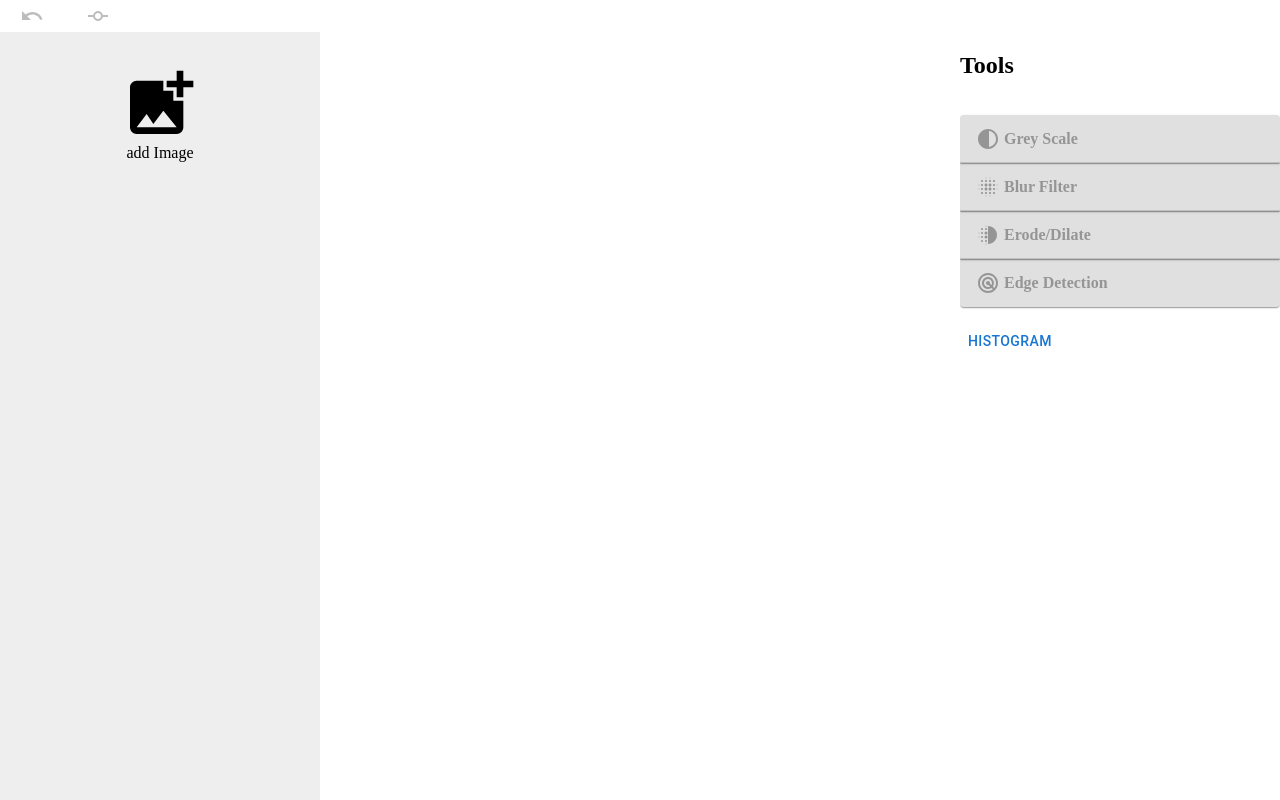
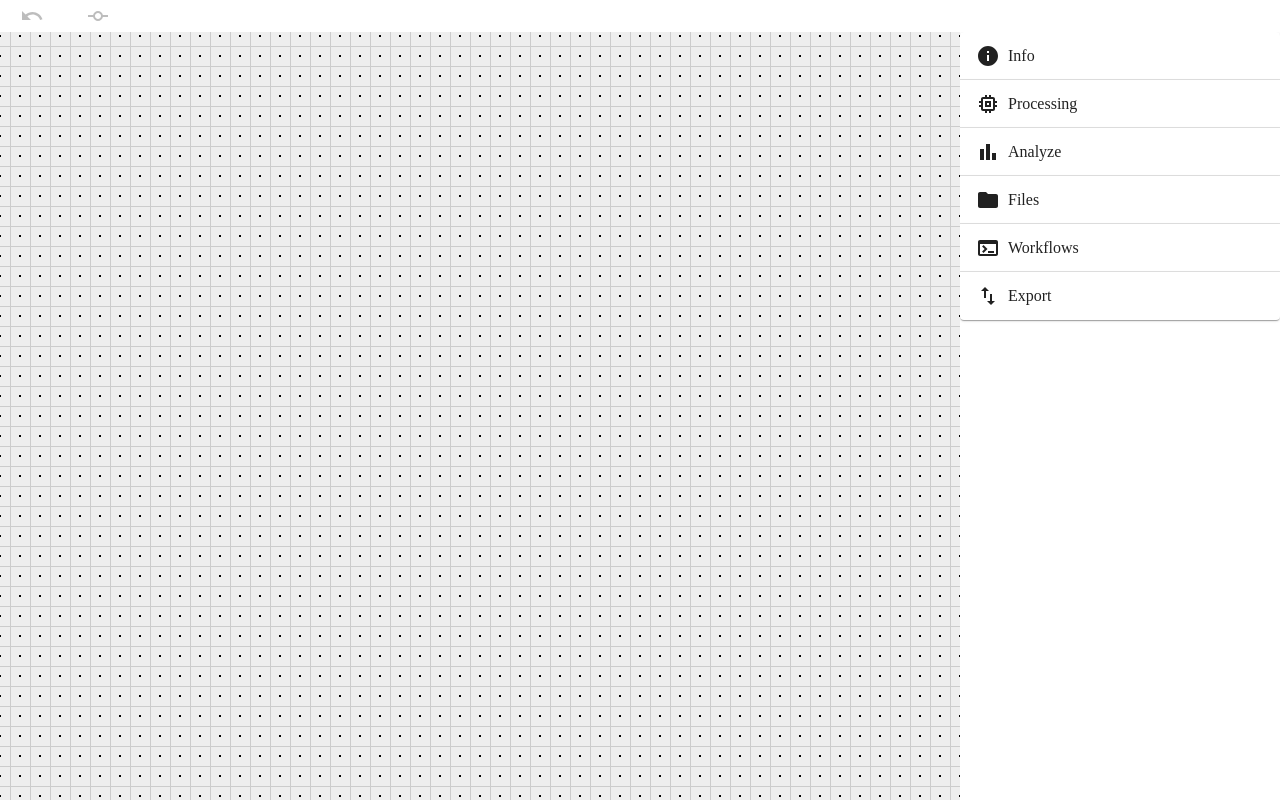
Before and after one commit to nikhedonia/ImageProcessing, a Next.js app: page / in a window 1280 px wide. Built offline with nearby package versions, Linux system fonts and the light colour scheme.

Commit message:
refactor...

```diff
--- a/components/Histogram.tsx
+++ b/components/Histogram.tsx
@@ -8,30 +8,33 @@ const fill = [
 ]
 
 export function Histogram({image}: {image:Image}) {
-  const [histogram, setHistogram] = useState< Record<string, number> >([]);
+  const [histogram, setHistogram] = useState< Record<string, number> >({});
+  const size = image?.width * image?.height;
   return (
     <div>
         <Button onClick={()=>{
           //setHistogram(image.getHistograms());
 
           const hist = {} as Record<string, number>;
+
           for (const [r,g,b,a] of image.getPixelsArray()) {
             const greyScale = image.components == 1
             const name = (greyScale) ? `rgb(${r},${r},${r})` : `rgba(${r||0},${g||0},${b||0},${a||1})`;
             hist[name] = hist[name] || 0
-            hist[name] += 1;
+            hist[name] += 1.0;
           }
-
           setHistogram(hist);
-          console.log(hist);
         }}> Histogram</Button>
 
       <div style={{ overflowY:'scroll', height: '200px'}}>
-        {Object.entries(histogram).sort( (a,b) => b[1] - a[1]).map( ([k,v]) => (
+        {Object
+          .entries(histogram)
+          .filter(([k,v]) => v > size * 0.001 )
+          .sort( (a,b) => b[1] - a[1]).map( ([k,v]) => (
           <div key={k} style={{display:'flex'}}>
             <span style={{background:k, width:'1em', height:'1em', display:'block'}} />
             <span>{k} = </span>
-            <span> {v} </span>
+            <span> {(v/size*100).toFixed(3)}% ({v}) </span>
           </div>
         ))}
       </div>
--- /dev/null
+++ b/components/Menu/index.tsx
@@ -0,0 +1,139 @@
+import { Accordion, AccordionDetails, AccordionSummary, Box, Breadcrumbs, Button, ButtonProps } from '@mui/material';
+
+import InfoIcon from '@mui/icons-material/Info';
+import FolderIcon from '@mui/icons-material/Folder';
+import MemoryIcon from '@mui/icons-material/Memory';
+import BarChartIcon from '@mui/icons-material/BarChart';
+import TerminalIcon from '@mui/icons-material/Terminal';
+import ImportExportIcon from '@mui/icons-material/ImportExport';
+import { ToolBox } from '../processors/ToolBox';
+import { ImageEntry } from '@/types';
+
+import AddPhotoAlternateIcon from '@mui/icons-material/AddPhotoAlternate';
+import { MouseEventHandler } from 'react';
+import { Histogram } from '../Histogram';
+
+export type MenuProps = {
+  selected: number
+  setSelected: (x:number)=>void
+  images: ImageEntry[]
+  update: (op:string, data: any)=>void,
+  onAddFiles: MouseEventHandler<HTMLElement> | undefined
+}
+
+export function Menu ({selected, setSelected, images, onAddFiles, update}:MenuProps) {
+  const workingImage = images[selected]?.image;
+  return (
+    <>
+      <Accordion TransitionProps={{ unmountOnExit: true }}>
+      <AccordionSummary>
+        <Box style={{display:'flex', alignItems:'center', gap:'0.5em'}}>
+          <InfoIcon /> Info
+        </Box>
+      </AccordionSummary>
+      <AccordionDetails>
+        <pre>
+          <code>{
+            JSON.stringify({
+              name: images[selected]?.name,
+              meta: workingImage?.meta,
+              width: workingImage?.width,
+              height: workingImage?.height,
+              size: workingImage?.size,
+              bitDepth: workingImage?.bitDepth,
+              maxValue: workingImage?.maxValue,
+              channels: workingImage?.channels,
+              colorModel: workingImage?.colorModel,
+            }, null, 2)
+          }</code>
+        </pre>
+
+      </AccordionDetails>
+    </Accordion>
+
+    <Accordion>
+      <AccordionSummary>
+        <Box style={{display:'flex', alignItems:'center', gap:'0.5em'}}>
+          <MemoryIcon /> Processing
+        </Box>
+      </AccordionSummary>
+      <AccordionDetails>
+        <ToolBox key={selected} image={workingImage} onUpdate={(operation, data) => {
+          update(operation, data);
+        }} />
+      </AccordionDetails>
+    </Accordion>
+
+    <Accordion>
+      <AccordionSummary>
+        <Box style={{display:'flex', alignItems:'center', gap:'0.5em'}}>
+          <BarChartIcon/> Analyze
+        </Box>
+      </AccordionSummary>
+      <AccordionDetails>
+        <Histogram key={selected} image={workingImage} />
+      </AccordionDetails>
+    </Accordion>
+
+    <Accordion>
+      <AccordionSummary>
+        <Box style={{display:'flex', alignItems:'center', gap:'0.5em'}}>
+          <FolderIcon/> Files
+        </Box>
+      </AccordionSummary>
+      <AccordionDetails>
+
+
+        <div>
+            {images.map( (x, i)=>
+              <div key={x.name+i} style={{
+                display:'flex',
+                flexDirection:'column',
+                padding:'0.5em',
+                margin: '0.5em',
+                border:`solid 1px ${i == selected ? 'red' : 'black'}`,
+                justifyContent:'center',
+                alignItems:'center'
+              }}>
+                <img
+                  style={{width:x.type == 'fs' ? '100%' : '90%' }}
+                  key={x.name}
+                  src={x.thumbnail.toDataURL()} onClick={()=>{ setSelected(i); } } />
+                <span>{x.name}</span>
+              </div>
+            )}
+          </div>
+
+          <div style={{marginTop:'2em' }} onClick={onAddFiles}>
+            <div style={{display:'flex', flexDirection:'column', alignItems: 'center', justifyContent: 'center'}}>
+              <AddPhotoAlternateIcon style={{width:'5rem', height:'5rem'}}/>
+              <span>add Image</span>
+            </div>
+          </div>
+
+      </AccordionDetails>
+    </Accordion>
+
+    <Accordion>
+      <AccordionSummary>
+        <Box style={{display:'flex', alignItems:'center', gap:'0.5em'}}>
+          <TerminalIcon/> Workflows
+        </Box>
+      </AccordionSummary>
+      <AccordionDetails>
+      </AccordionDetails>
+    </Accordion>
+
+
+    <Accordion>
+      <AccordionSummary>
+        <Box style={{display:'flex', alignItems:'center', gap:'0.5em'}}>
+          <ImportExportIcon/> Export
+        </Box>
+      </AccordionSummary>
+      <AccordionDetails>
+      </AccordionDetails>
+    </Accordion>
+    </>
+  )
+}
--- /dev/null
+++ b/components/WorkSpace.tsx
@@ -0,0 +1,101 @@
+import Image from "image-js";
+import { useEffect, useRef, useState } from "react";
+
+type WorkSpaceProps = {
+  image: Image
+}
+
+export function WorkSpace ({image}: WorkSpaceProps) {
+  const canvasRef = useRef(null);
+  const [dataUrl, setDataUrl] = useState<string|null>(null);
+
+  const [scale, setScale] = useState(1);
+  const [[x,y], setImageXY] = useState([0,0]);
+
+  useEffect(()=>{
+    if (image) {
+      image.toBlob().then(blob => {
+        setDataUrl(window.URL.createObjectURL(blob));
+      });
+    }
+
+    return ()=>{
+      dataUrl && window.URL.revokeObjectURL(dataUrl);
+    }
+  },[image]);
+
+  const [dragStart, setDragStart] = useState<null|[number,number,number,number]>(null);
+
+  return (
+    <div
+    ref={canvasRef}
+    draggable={false}
+    style={{
+        gridArea:'c',
+        userSelect:'none',
+        display: 'flex',
+        padding: '1em',
+        background:'#eee',
+        overflow:'hidden',
+        position: 'relative',
+    }}
+
+    onMouseDown={e => {
+        if(!canvasRef.current) return;
+        const dx = e.clientX
+        const dy = e.clientY
+        setDragStart([dx, dy, x,y]);
+    }}
+
+    onMouseMove={e => {
+        if (!dragStart || !canvasRef.current) return
+
+        const dx = e.clientX - dragStart[0]
+        const dy = e.clientY - dragStart[1]
+
+        setImageXY([dx+dragStart[2], dy+dragStart[3]]);
+
+    }}
+
+    onMouseUp={() => setDragStart(null)}
+    onMouseLeave={() => setDragStart(null)}
+    onClick={() => setDragStart(null)}
+    onBlur={() => setDragStart(null)}
+
+    onWheel={e => {
+      setScale( scale + e.deltaY / 1000.0 )
+    }}
+    >
+        <div style={{
+          display:'block',
+          position:'absolute',
+          top: "-1000px",
+          left: "-1000px",
+          paddingLeft:'1000px',
+          paddingTop:'1000px',
+          right: "-1000px",
+          bottom: "-1000px",
+          backgroundPosition: `center center`,
+          backgroundSize: `20px 20px`,
+          transform: `translate(${x}px, ${y}px) scale(${scale})`,
+          backgroundImage:`
+              radial-gradient(circle, #000000 1px, rgba(0, 0, 0, 0) 1px),
+              linear-gradient(to right, #ccc 1px, transparent 1px),
+              linear-gradient(to bottom, #ccc 1px, transparent 1px)
+          `
+          }}>
+        {dataUrl && (
+          <img
+            draggable={false}
+            style={{
+              userSelect: 'none',
+              objectFit: 'contain'
+             }}
+            src={dataUrl} />
+        )}
+
+
+        </div>
+    </div>
+  )
+}
--- a/next.config.js
+++ b/next.config.js
@@ -1,5 +1,6 @@
 /** @type {import('next').NextConfig} */
 const nextConfig = {
+  output:'export',
   reactStrictMode: true,
   basePath:'/ImageProcessing',
   assetPrefix: '/ImageProcessing'
--- a/package.json
+++ b/package.json
@@ -18,6 +18,7 @@
     "@types/node": "20.5.1",
     "@types/react": "18.2.20",
     "@types/react-dom": "18.2.7",
+    "dedent": "^1.5.1",
     "eslint": "8.47.0",
     "eslint-config-next": "13.4.18",
     "image-js": "^0.35.4",
--- a/pages/index.tsx
+++ b/pages/index.tsx
@@ -2,46 +2,60 @@ import { useCallback, useMemo, useRef, useState} from 'react';
 import { useDropzone } from 'react-dropzone';
 
 import { Image } from 'image-js';
-import { Breadcrumbs, Button, ButtonProps } from '@mui/material';
+import { Box, Breadcrumbs, Button, ButtonProps } from '@mui/material';
 
-import AddPhotoAlternateIcon from '@mui/icons-material/AddPhotoAlternate';
+
 import UndoIcon from '@mui/icons-material/Undo';
 import CommitIcon from '@mui/icons-material/Commit';
-import { ToolBox } from '@/components/processors/ToolBox';
-import { Histogram } from '@/components/Histogram';
-
-type Operation = {
-  id: number;
-  operation: string;
-  data: any;
-}
-
-type ImageEntry = {
-  type: String,
-  name: string,
-  chain: Operation[],
-  image: Image,
-  thumbnail: Image,
-  next?: {
-    image: Image
-  } & Operation
-}
+import { ImageEntry, Operation } from '@/types';
+import {Menu} from '@/components/Menu'
+import { WorkSpace } from '@/components/WorkSpace';
 
 function Crumb({operation, data, ...props}: Partial<Operation> & ButtonProps) {
   if(!operation) return null;
   return <Button {...props}>{operation}({JSON.stringify(data||{})})</Button>;
 }
 
+// const worker = (() => {
+//   if (typeof(window) !== 'undefined') {
+//     let id = 0;
+//     const worker = new Worker(new URL('../worker.ts', import.meta.url));
+
+//     const jobs = {} as Record<number, (val: unknown)=>void>;
+
+//     worker.addEventListener("message", (result: MessageEvent<{id: number}>) => {
+//       jobs[result.data.id]?.(result.data);
+//     })
+
+//     return async (image: Image, operation: string, options: unknown) => {
+
+//       const blob = image.toBlob();
+
+//       worker.postMessage({
+//         id,
+//         imageBlob: blob,
+//         operation,
+//         options
+//       });
+
+//       const p = new Promise(done => {jobs[id] = x => {done(x); delete jobs[id]}});
+
+//       ++id;
+
+//       return p;
+//     }
+
+//   } else {
+//     return async (image: Image, operation: string, options: unknown) => {
+//       // @ts-ignore
+//       return image[operation](options);
+//     }
+//   }
+// })();
+
 function ImageProcessor() {
   const [selected, setSelected] = useState(0);
   const [images, setImages] = useState<ImageEntry[]>([]);
-
-  const [scale, setScale] = useState(1);
-  const [[x,y], setImageXY] = useState([0,0]);
-
-
-  const canvasRef = useRef<HTMLDivElement|null>(null);
-  const [dragStart, setDragStart] = useState<null|[number,number,number,number]>(null);
 
 
   const onDrop = useCallback( async (files: File[]) => {
@@ -96,20 +110,22 @@ function ImageProcessor() {
   }, [selected]);
 
   const workingImage = images[selected]?.next?.image || images[selected]?.image;
-  const dataUrl = useMemo(()=>{
-    return workingImage?.toDataURL()
-  }, [workingImage, images[selected]?.next])
+
+  const {onClick: onAddFiles, ...dropProps} = getRootProps();
 
   return (
-    <div style={{
+    <div
+      {...dropProps}
+      style={{
       display: 'grid',
       height:'100vh',
       grid: `
-        [r1-start]  "n    n   n"    2em [r1-end]
-        [r2-start]  "l    c   r"    1fr [r1-end]
-                 /  20em 1fr 20em
+        [r1-start]  " n   n"    2em [r1-end]
+        [r2-start]  " c   r"    1fr [r1-end]
+                 /   1fr 20em
       `
     }}>
+       <input {...getInputProps()} />
 
       <div className='topBar' style={{gridArea:'n', display: 'flex', height: '2rem', gap:'0.1em', alignItems: 'center'}}>
         <Button disabled={!images[selected]?.next}
@@ -171,102 +187,12 @@ function ImageProcessor() {
         </Breadcrumbs>
       </div>
 
-        <div style={{gridArea: 'l', background:'#eee', overflowY: 'scroll'}}>
-          <input {...getInputProps()} />
 
-          <div style={{ width: '15em'}}>
-            {images.map( (x, i)=>
-              <div key={x.name+i} style={{
-                display:'flex',
-                flexDirection:'column',
-                padding:'0.5em',
-                margin: '0.5em',
-                border:`solid 1px ${i == selected ? 'red' : 'black'}`,
-                justifyContent:'center',
-                alignItems:'center'
-              }}>
-                <img
-                  style={{width:x.type == 'fs' ? '100%' : '90%' }}
-                  key={x.name}
-                  src={x.thumbnail.toDataURL()} onClick={()=>{ setSelected(i); } } />
-                <span>{x.name}</span>
-              </div>
-            )}
-          </div>
-
-          <div {...getRootProps()} style={{marginTop:'2em' }}>
-            <div style={{display:'flex', flexDirection:'column', alignItems: 'center', justifyContent: 'center'}}>
-              <AddPhotoAlternateIcon style={{width:'5rem', height:'5rem'}}/>
-              <span>add Image</span>
-            </div>
-          </div>
-
-        </div>
-
-        {workingImage &&
-          <div
-          ref={canvasRef}
-          draggable={false}
-          style={{
-            gridArea:'c',
-            userSelect:'none',
-            display: 'flex',
-            padding: '1em',
-            background:'#ccc',
-            overflow:'hidden',
-            position: 'relative'
-          }}
-
-          onMouseDown={e => {
-            if(!canvasRef.current) return;
-            const dx = e.clientX
-            const dy = e.clientY
-            setDragStart([dx, dy, x,y]);
-          }}
-
-          onMouseMove={e => {
-            if (!dragStart || !canvasRef.current) return
-
-            const dx = e.clientX - dragStart[0]
-            const dy = e.clientY - dragStart[1]
-
-            setImageXY([dx+dragStart[2], dy+dragStart[3]]);
-
-          }}
-
-          onMouseUp={()=> setDragStart(null)}
-          onMouseLeave={()=> setDragStart(null)}
-          onClick={()=> setDragStart(null)}
-          onBlur={()=> setDragStart(null)}
-
-          onWheel={e=>{
-            setScale( scale + e.deltaY / 1000.0 )
-          }}
-          >
-            {<img
-              draggable={false}
-
-              style={{
-                userSelect: 'none',
-                transform: `translate(${x}px, ${y}px) scale(${scale})`,
-                objectFit: 'contain'
-              }}
-              src={dataUrl} />
-            }
-          </div>
-        }
+      <WorkSpace image={workingImage}/>
 
 
-      <div style={{gridArea: 'r', display:'flex', flexDirection:'column', gap: '1em', overflowY:'scroll'}}>
-        <h2>Tools</h2>
-
-        <ToolBox key={selected} image={workingImage} onUpdate={(operation, data) => {
-          update(operation, data);
-        }} />
-
-        <div>
-          <Histogram image={workingImage}/>
-        </div>
+      <div style={{gridArea: 'r', display:'flex', flexDirection:'column', overflowY:'auto'}}>
+        <Menu images={images} selected={selected} setSelected={setSelected} update={update} onAddFiles={onAddFiles}/>
       </div>
 
 
--- /dev/null
+++ b/types.ts
@@ -0,0 +1,18 @@
+import Image from "image-js";
+
+export type Operation = {
+  id: number;
+  operation: string;
+  data: any;
+}
+
+export type ImageEntry = {
+  type: String,
+  name: string,
+  chain: Operation[],
+  image: Image,
+  thumbnail: Image,
+  next?: {
+    image: Image
+  } & Operation
+}
```
Also changed, not shown: worker.ts (added, +9 -0 lines), 1 other file (tests, documents, lock files or other folders).
